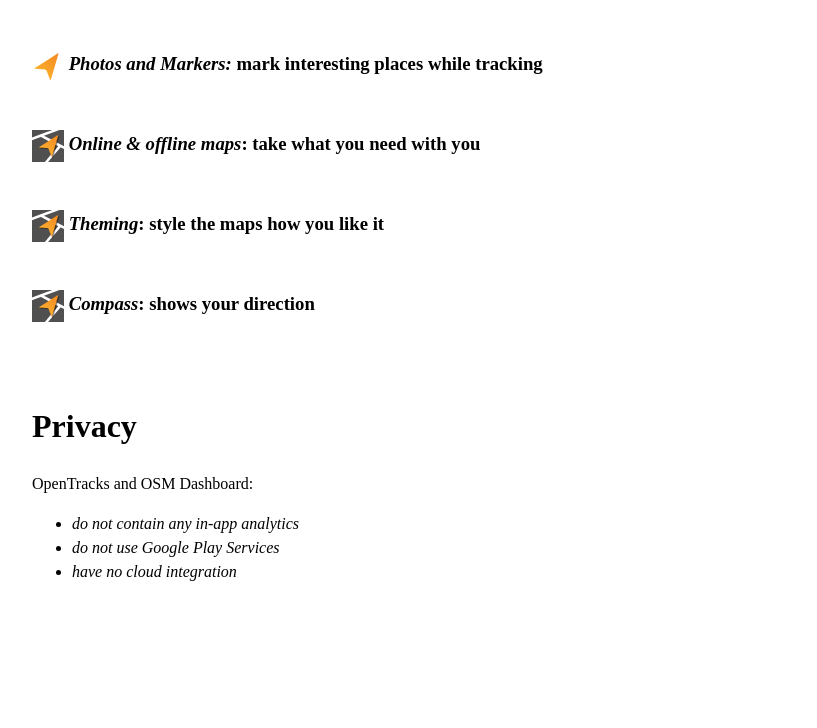
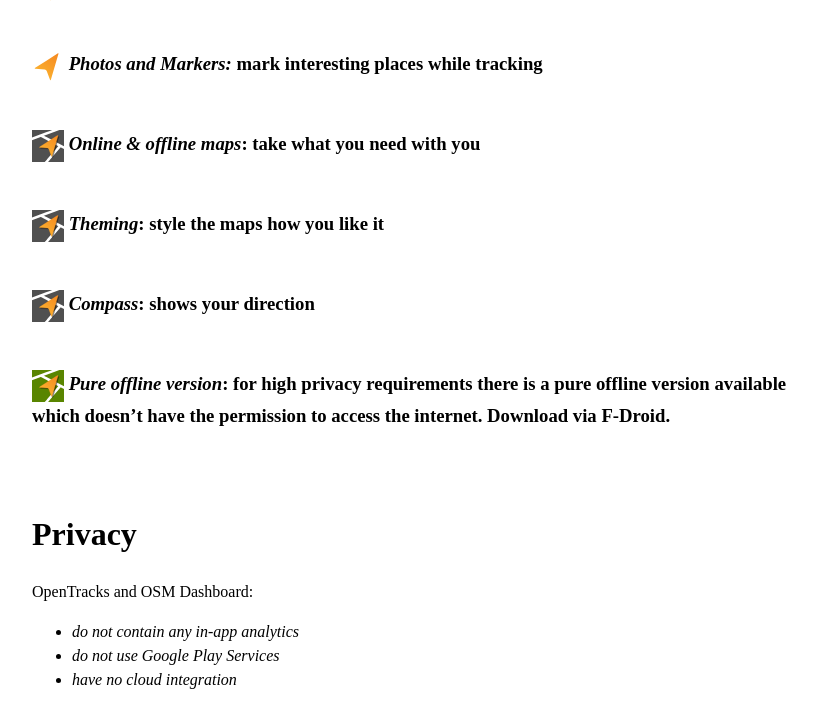
Before and after one commit to OpenTracksApp/opentracksapp.github.io, a Jekyll site: the page built from index.md, in a window 1280 px wide and 900 px high, scrolled down 1163 px. Shown: the top 728 px of the window, without its empty margins (208-1025 px from the left). Built offline with Jekyll 4.4.1, drawn with Linux system fonts in a browser that asks for light colours.

Commit message:
add link to pure offline version of osm dashboard

```diff
--- a/_includes/features.md
+++ b/_includes/features.md
@@ -13,3 +13,5 @@
 ### <img src="/static/img/osmdashboard-logo.svg" class="on-line-logo"> _Theming_: style the maps how you like it
 
 ### <img src="/static/img/osmdashboard-logo.svg" class="on-line-logo"> _Compass_: shows your direction
+
+### <img src="/static/img/osmdashboard-offline-logo.svg" class="on-line-logo"> _Pure offline version_: for high privacy requirements there is a pure offline version available which doesn't have the permission to access the internet. <a href="https://f-droid.org/en/packages/de.storchp.opentracks.osmplugin.offline/">Download via F-Droid</a>.
```
Also changed, not shown: static/img/osmdashboard-offline-logo.svg (added).
